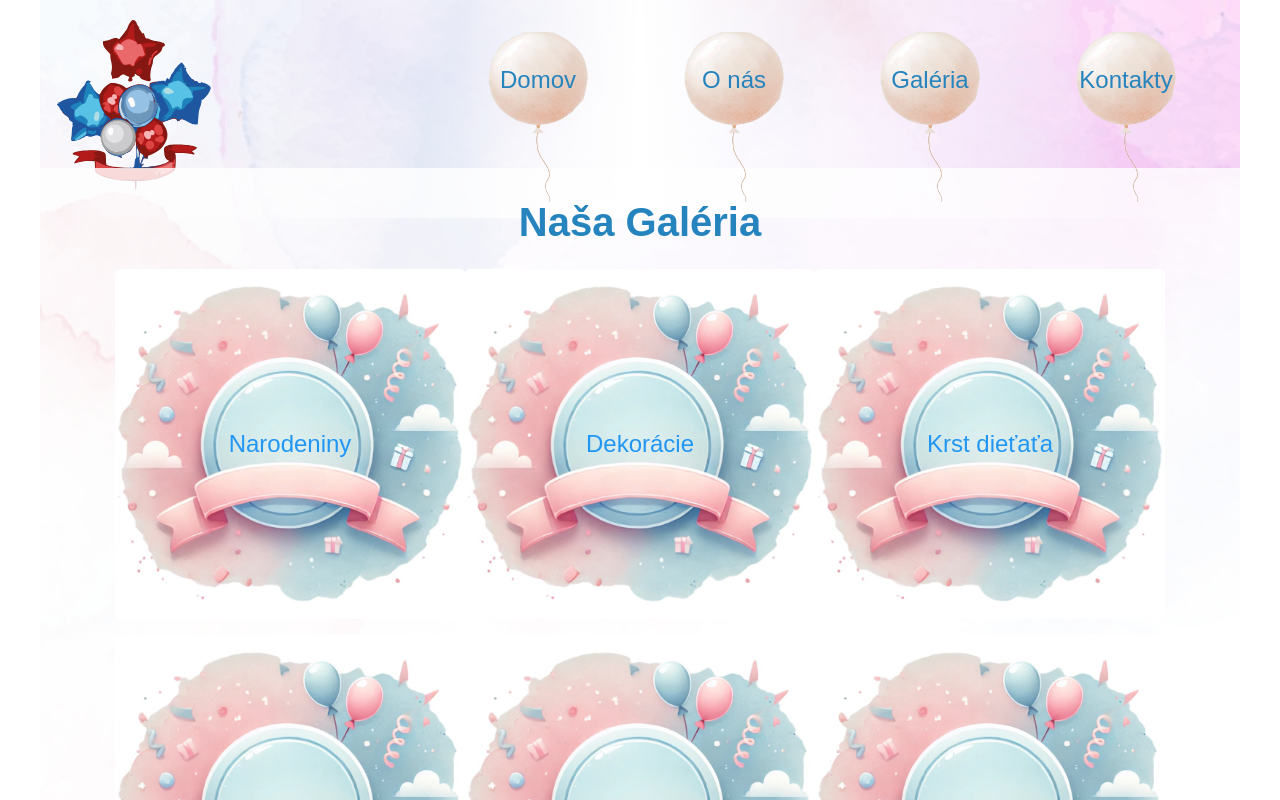
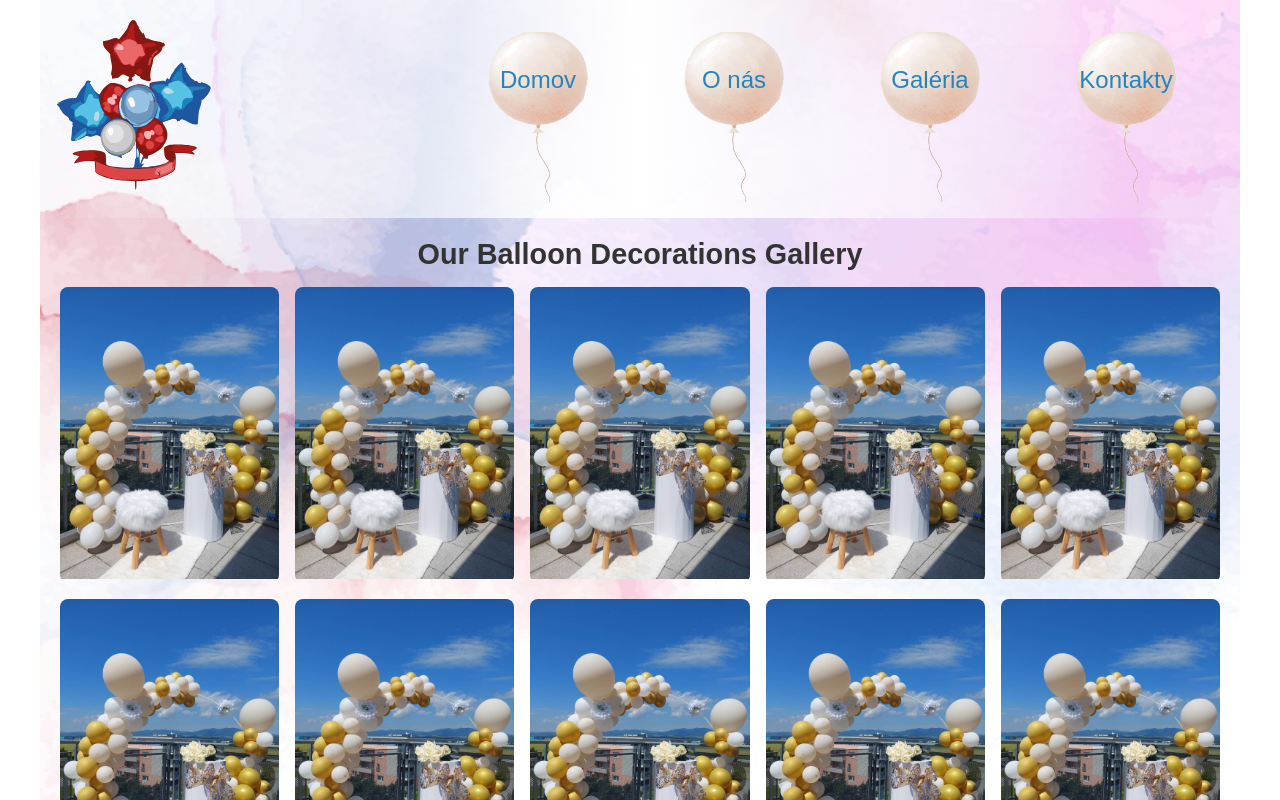
Before and after one commit to VadymMak/baloon-party, a React (Create React App) app: page /gallery in a window 1280 px wide. Shown: the top 800 px of the page. Built offline with nearby package versions, Linux system fonts and the light colour scheme.

Commit message:
Gallery page created

```diff
--- a/package.json
+++ b/package.json
@@ -3,6 +3,8 @@
   "version": "0.1.0",
   "private": true,
   "dependencies": {
+    "@mui/icons-material": "^6.1.6",
+    "@mui/material": "^6.1.6",
     "@testing-library/jest-dom": "^5.17.0",
     "@testing-library/react": "^13.4.0",
     "@testing-library/user-event": "^13.5.0",
--- a/src/AppRoutes.tsx
+++ b/src/AppRoutes.tsx
@@ -3,7 +3,7 @@ import React from "react";
 import { Routes, Route } from "react-router-dom";
 import Layout from "./components/Layout";
 import Home from "./pages/Home";
-import Gallery from "./components/Gallery";
+import Gallery from "./pages/Gallery";
 import ErrorPage from "./components/ErrorPage"; // Import ErrorPage
 import AboutPage from "./pages/AboutPage";
 import PriceList from "./components/PriceList";
--- /dev/null
+++ b/src/pages/Gallery.module.scss
@@ -0,0 +1,77 @@
+// Gallery.module.scss
+
+.gallery-container {
+  padding: 20px;
+
+  .gallery-title {
+    font-size: 1.8rem;
+    text-align: center;
+    margin-bottom: 1rem;
+    color: #333;
+  }
+
+  .gallery-grid {
+    display: grid;
+    gap: 16px;
+    grid-template-columns: repeat(auto-fit, minmax(200px, 1fr));
+  }
+
+  .gallery-item {
+    position: relative;
+    border-radius: 8px;
+    overflow: hidden;
+    transition: transform 0.3s ease;
+
+    &:hover {
+      transform: scale(1.05);
+    }
+
+    .gallery-image {
+      width: 100%;
+      height: auto;
+      transition: opacity 0.3s ease;
+      cursor: pointer; // Cursor pointer to indicate it's clickable
+    }
+
+    .image-overlay {
+      position: absolute;
+      bottom: 0;
+      width: 100%;
+      background: rgba(0, 0, 0, 0.6);
+      color: #fff;
+      text-align: center;
+      padding: 8px;
+      opacity: 0;
+      transition: opacity 0.3s ease;
+
+      .image-title {
+        font-size: 1rem;
+      }
+    }
+
+    &:hover .image-overlay {
+      opacity: 1;
+    }
+  }
+
+  // Lightbox styles
+  .lightbox {
+    position: fixed;
+    top: 0;
+    left: 0;
+    right: 0;
+    bottom: 0;
+    background: rgba(0, 0, 0, 0.8);
+    display: flex;
+    justify-content: center;
+    align-items: center;
+    z-index: 1000; // Make sure the lightbox appears on top
+    cursor: pointer;
+  }
+
+  .lightbox-image {
+    max-width: 90%;
+    max-height: 90%;
+    object-fit: contain; // Ensure the image fits within the screen
+  }
+}
--- /dev/null
+++ b/src/pages/Gallery.tsx
@@ -0,0 +1,59 @@
+// Gallery.tsx
+import React, { useState } from "react";
+import styles from "./Gallery.module.scss";
+
+const placeholderImages = Array.from({ length: 15 }, (_, i) => ({
+  id: i + 1,
+  url: `/images/gallery/just-sample.jpg`, // Path to your image
+  title: `Balloon Setup ${i + 1}`,
+}));
+
+const Gallery: React.FC = () => {
+  const [selectedImage, setSelectedImage] = useState<string | null>(null);
+
+  const openImage = (url: string) => {
+    setSelectedImage(url); // Open the full-screen viewer
+  };
+
+  const closeImage = () => {
+    setSelectedImage(null); // Close the full-screen viewer
+  };
+
+  return (
+    <div className={styles["gallery-container"]}>
+      <h2 className={styles["gallery-title"]}>
+        Our Balloon Decorations Gallery
+      </h2>
+      <div className={styles["gallery-grid"]}>
+        {placeholderImages.map((image) => (
+          <div className={styles["gallery-item"]} key={image.id}>
+            <img
+              src={image.url}
+              alt={`Decorative balloon setup titled ${image.title}`}
+              title={image.title}
+              className={styles["gallery-image"]}
+              loading="lazy"
+              onClick={() => openImage(image.url)} // Click to open full-screen
+            />
+            <div className={styles["image-overlay"]}>
+              <span className={styles["image-title"]}>{image.title}</span>
+            </div>
+          </div>
+        ))}
+      </div>
+
+      {/* Full-screen Lightbox */}
+      {selectedImage && (
+        <div className={styles["lightbox"]} onClick={closeImage}>
+          <img
+            src={selectedImage}
+            alt="Full screen view"
+            className={styles["lightbox-image"]}
+          />
+        </div>
+      )}
+    </div>
+  );
+};
+
+export default Gallery;
```
Also changed, not shown: public/images/gallery/just-sample.jpg (added), 1 other file (tests, documents, lock files or other folders).
